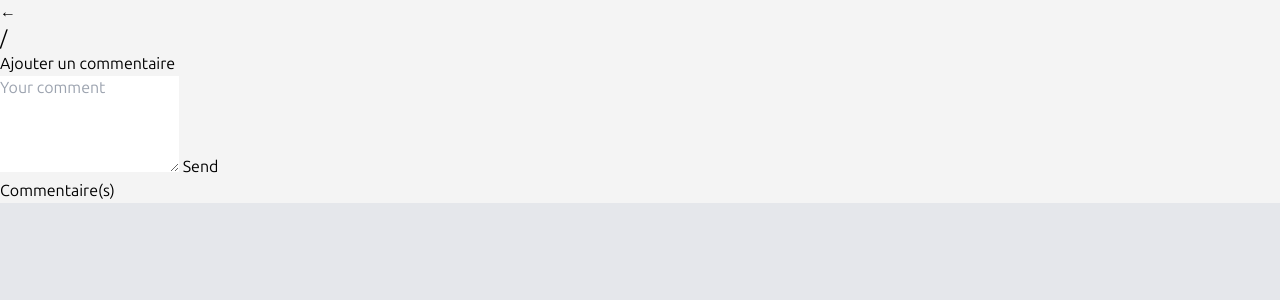
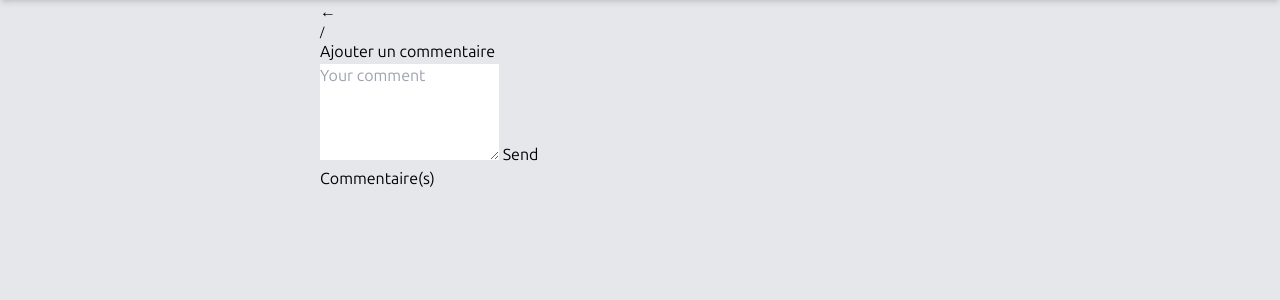
Before and after one commit to Kurama73/Blog_php_S3, a PHP site: page /article.php in a window 1280 px wide. Shown: the part 88-388 px from the top of the page. Run offline with PHP 8.4, Linux system fonts and the light colour scheme; a user stored in the database is signed in; data comes from the database, SQL or seed files in the repository; data that the repository does not hold is empty.

Commit message:
Update CSS

```diff
--- a/src/article.php
+++ b/src/article.php
@@ -8,7 +8,8 @@
 $filter = isset($_GET['filter']) ? $_GET['filter'] : '';
 
 $stmt = $con->prepare("
-        SELECT * FROM article
+        SELECT *, DATE_FORMAT(article.date_article, '%b %d, %Y') AS date_formatee
+        FROM article
         LEFT JOIN utilisateur ON article.id_utilisateur = utilisateur.id_utilisateur
         LEFT JOIN reference ON article.id_article = reference.id_article
         LEFT JOIN categorie ON reference.id_categorie = categorie.id_categorie
@@ -59,7 +60,7 @@
     <link rel="stylesheet" href="style.css">
 </head>
 <body>
-<main class="container">
+<main class="max-w-2xl m-auto px-4">
 
     <!-- Bouton de retour -->
     <a href="home.php" class="return-button">
@@ -69,8 +70,10 @@
     </a>
 
     <!-- Article -->
-    <div class="article-block">
-        <h2 class="text-xl"><?php echo htmlspecialchars($article[0]['pseudo']); ?> / <?php echo htmlspecialchars($article[0]['date_article']);?></h2>
+    <div>
+        <div class="text-xs">
+            <p><?php echo htmlspecialchars($article[0]['pseudo']); ?> / <?php echo htmlspecialchars($article[0]['date_formatee']);?></p>
+        </div>
         <h1 class="text-2xl"><?php echo htmlspecialchars($article[0]['titre']); ?></h1>
         <p><?php echo nl2br(htmlspecialchars($article[0]['description'])); ?></p>
     </div>
--- a/src/input.css
+++ b/src/input.css
@@ -43,4 +43,6 @@
             @apply text-primary-700;
         }
     }
+
+    /* Add article */
 }
--- a/src/output.css
+++ b/src/output.css
@@ -638,39 +638,7 @@
   }
 }
 
-.container {
-  width: 100%;
-}
-
-@media (min-width: 640px) {
-  .container {
-    max-width: 640px;
-  }
-}
-
-@media (min-width: 768px) {
-  .container {
-    max-width: 768px;
-  }
-}
-
-@media (min-width: 1024px) {
-  .container {
-    max-width: 1024px;
-  }
-}
-
-@media (min-width: 1280px) {
-  .container {
-    max-width: 1280px;
-  }
-}
-
-@media (min-width: 1536px) {
-  .container {
-    max-width: 1536px;
-  }
-}
+/* Add article */
 
 .float-right {
   float: right;
@@ -809,11 +777,6 @@
   border-color: rgb(131 163 215 / var(--tw-border-opacity));
 }
 
-.bg-blue-500 {
-  --tw-bg-opacity: 1;
-  background-color: rgb(59 130 246 / var(--tw-bg-opacity));
-}
-
 .bg-blue-600 {
   --tw-bg-opacity: 1;
   background-color: rgb(37 99 235 / var(--tw-bg-opacity));
@@ -837,11 +800,6 @@
 .bg-gray-50 {
   --tw-bg-opacity: 1;
   background-color: rgb(249 250 251 / var(--tw-bg-opacity));
-}
-
-.bg-white {
-  --tw-bg-opacity: 1;
-  background-color: rgb(255 255 255 / var(--tw-bg-opacity));
 }
 
 .p-3 {
```
Also changed, not shown: src/add-article.php (+7 -9 lines), src/home.php (+5 -3 lines), package-lock.json.
